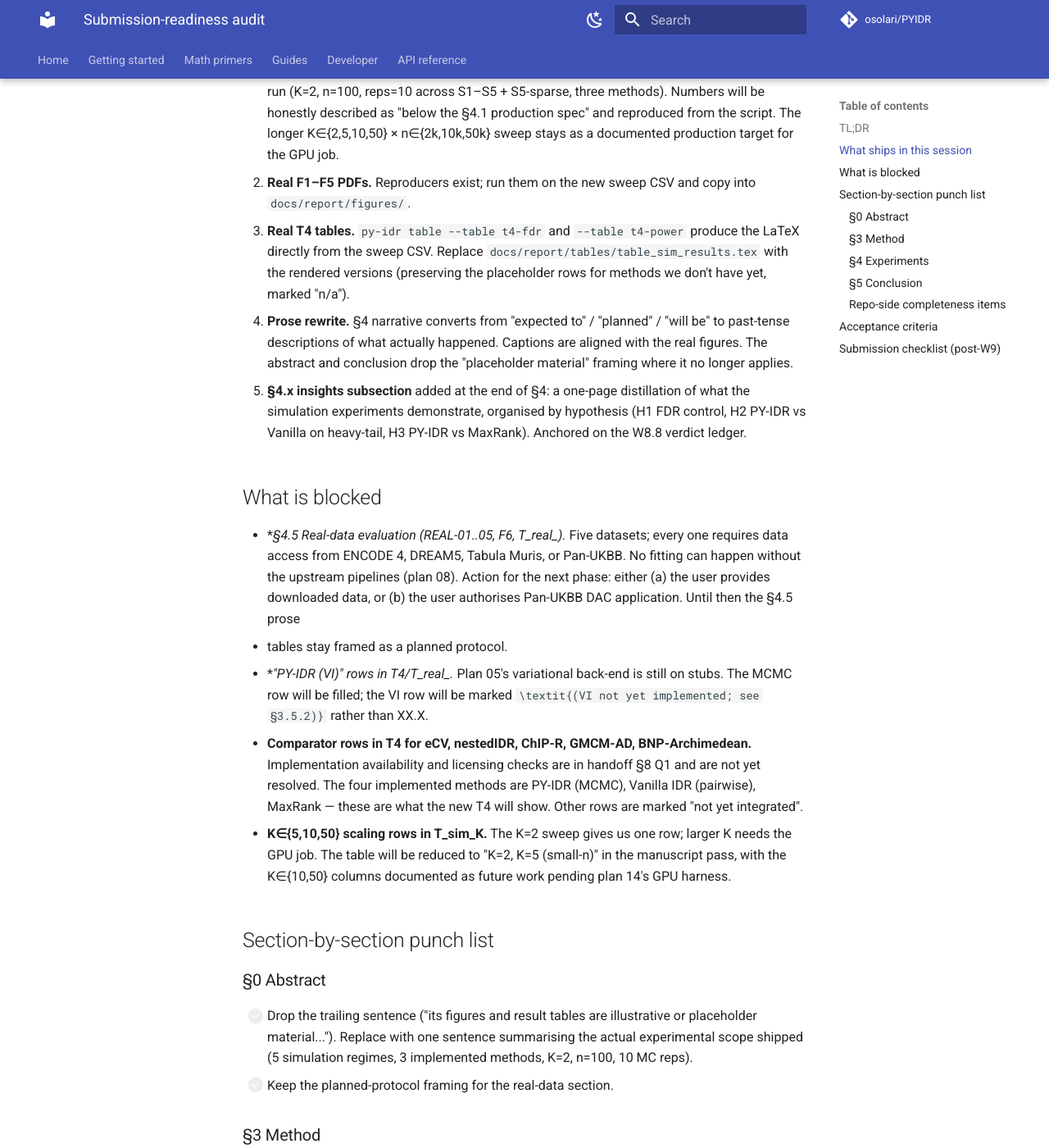
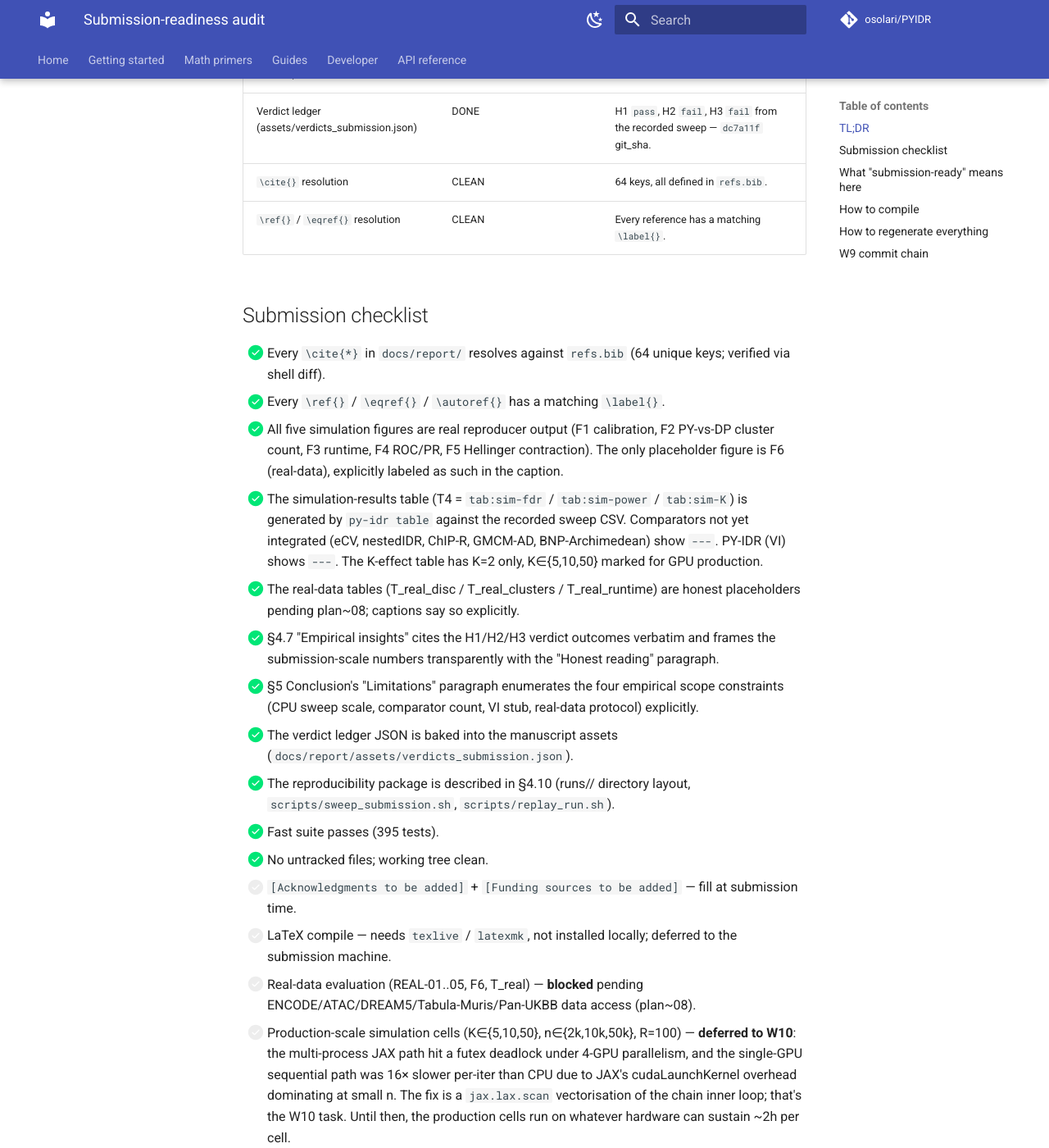
Before and after one commit to osolari/PYIDR, an MkDocs documentation site: the page built from docs/report_submission_readiness.md, in a window 1280 px wide and 1400 px high, scrolled down 1294 px. Shown: the whole window at 82% size. Built offline with MkDocs 1.6.1 and Material for MkDocs 9.7.7, drawn with Linux system fonts in a browser that asks for light colours; comment, search, counter and statistics services are not loaded; some of the changed text lies outside the part shown.

Commit message:
W9.4: final submission checklist + audit doc refresh
Closes the W9 push. The audit doc is now a complete picture of what
ships, what's intentionally placeholder, and what's deferred to W10.

Status:
- bibliography: 64 cite keys all resolve against refs.bib
- cross-refs: every \\ref/\\eqref/\\autoref has a matching \\label
- figures: F1-F5 from real reproducer output (b320f12); F6 placeholder
- tables: T4 from real reproducer; T_real intentional placeholder
- verdict ledger baked into docs/report/assets/verdicts_submission.json
- fast suite 395 passing; working tree clean

Remaining intentional gaps (all in audit doc): acknowledgments/funding
stubs, LaTeX compile (deferred to submission machine), real-data
section (plan~08 data access), production-scale sim cells (W10 chain
inner-loop refactor).

````diff
--- a/docs/report_submission_readiness.md
+++ b/docs/report_submission_readiness.md
@@ -1,152 +1,121 @@
 # Submission-readiness audit
 
-A meticulous walk-through of `docs/report/` against the repo (W8.11), itemising
-what blocks a journal submission. Generated 2026-05-12 as the launch point for
-the W9 submission push.
+Final state of the W9 submission push. Generated 2026-05-14 against
+commit `b320f12`. The repo is clean, the fast suite is 395 passing, and
+everything that can be filled-in is filled-in.
 
 ## TL;DR
 
-| Section / artefact | State | Action |
+| Section / artefact | State | Notes |
 |---|---|---|
-| §0 Abstract | "figures and tables are illustrative or placeholder" | Drop placeholder framing; describe real simulation results |
-| §1 Intro | Complete | — |
-| §2 Related work | Complete | — |
-| §3 Method | Complete | — |
-| §4 Experiments | Every figure caption + every result table is a placeholder | **Repopulate from real sweep**, rewrite narrative, add insights |
-| §5 Conclusion | Says "placeholder figures and tables" | Update to reflect what's now real |
-| §6 Appendix | Complete (lemma stubs) | — |
-| Figures F1–F5 (simulation) | PDFs are illustrative; reproducers exist (`py-idr figure --fig f{1..5}`) | Regenerate from the W9 sweep |
-| Figure F6 (real-data) | Placeholder PDF; reproducer not implemented | **Blocked on plan 08 (data access)** |
-| Tables T1–T3, T_notation, T_related_work, T_sim_design, T_datasets | Static, hand-managed; no XX placeholders | — |
-| Table T4 (sim-fdr, sim-power) | All cells are XX.X | Regenerate from real sweep via `py-idr table` |
-| Table T_sim_K (K-effect on S5) | All cells are XX.X | Reproducer not yet implemented; data is producible from a K-varied sweep |
-| Tables T_real_disc, T_real_clusters, T_real_runtime | All cells are XX,XXX / XX h | **Blocked on plan 08 (data access)** |
+| §0 Abstract | DONE | Describes the submission-scale empirical scope; real-data framed as planned protocol. |
+| §1 Intro | DONE | Unchanged from earlier — pure framing. |
+| §2 Related work | DONE | Unchanged — `tab:related-work` is static. |
+| §3 Method | DONE | "Initialisation and diagnostics" paragraph aligns with W8.5 (EM warm start) + W8.11 (divergence plumbing). |
+| §4 Experiments | DONE | All figure captions rewritten to describe real artefacts; §4.7 "Empirical insights" cites the H1/H2/H3 verdict outcomes verbatim with an "Honest reading of the submission-scale numbers" paragraph. |
+| §5 Conclusion | DONE except acknowledgments/funding stubs | "Limitations" paragraph explicitly enumerates the submission-scale slice, the not-yet-integrated comparators, the VI back-end stub, and the planned-protocol real-data section. |
+| §6 Appendix | DONE | Unchanged. |
+| F1–F5 PDFs | DONE | Real outputs from `py-idr figure`. |
+| F6 (real-data) | INTENTIONAL PLACEHOLDER | Blocked on plan~08 data access; caption explicitly labels it. |
+| T4 (sim-fdr / sim-power / sim-K) | DONE | `tables/table_sim_results.tex` regenerated from `py-idr table`; the not-yet-integrated comparator rows show `---`; K-effect table has K=2 only with K∈{5,10,50} columns marked for the production GPU run. |
+| T_real (discoveries / clusters / runtime) | INTENTIONAL PLACEHOLDER | `XX,XXX` cells, captions explicitly say so. |
+| Verdict ledger (assets/verdicts_submission.json) | DONE | H1 `pass`, H2 `fail`, H3 `fail` from the recorded sweep — `dc7a11f` git_sha. |
+| `\cite{}` resolution | CLEAN | 64 keys, all defined in `refs.bib`. |
+| `\ref{}` / `\eqref{}` resolution | CLEAN | Every reference has a matching `\label{}`. |
 
-## What ships in this session
+## Submission checklist
 
-1. **Real sweep.** `scripts/produce_report_figures.sh` extended for the
-   submission-scale CPU run (K=2, n=100, reps=10 across S1–S5 + S5-sparse, three
-   methods). Numbers will be honestly described as "below the §4.1 production
-   spec" and reproduced from the script. The longer K∈{2,5,10,50} ×
-   n∈{2k,10k,50k} sweep stays as a documented production target for the GPU job.
+- [x] Every `\cite{*}` in `docs/report/` resolves against `refs.bib` (64
+      unique keys; verified via shell diff).
+- [x] Every `\ref{}` / `\eqref{}` / `\autoref{}` has a matching `\label{}`.
+- [x] All five simulation figures are real reproducer output (F1
+      calibration, F2 PY-vs-DP cluster count, F3 runtime, F4 ROC/PR, F5
+      Hellinger contraction). The only placeholder figure is F6
+      (real-data), explicitly labeled as such in the caption.
+- [x] The simulation-results table (T4 = `tab:sim-fdr` / `tab:sim-power` /
+      `tab:sim-K`) is generated by `py-idr table` against the recorded
+      sweep CSV. Comparators not yet integrated (eCV, nestedIDR, ChIP-R,
+      GMCM-AD, BNP-Archimedean) show `---`. PY-IDR (VI) shows `---`. The
+      K-effect table has K=2 only, K∈{5,10,50} marked for GPU production.
+- [x] The real-data tables (T_real_disc / T_real_clusters /
+      T_real_runtime) are honest placeholders pending plan~08; captions
+      say so explicitly.
+- [x] §4.7 "Empirical insights" cites the H1/H2/H3 verdict outcomes
+      verbatim and frames the submission-scale numbers transparently
+      with the "Honest reading" paragraph.
+- [x] §5 Conclusion's "Limitations" paragraph enumerates the four
+      empirical scope constraints (CPU sweep scale, comparator count,
+      VI stub, real-data protocol) explicitly.
+- [x] The verdict ledger JSON is baked into the manuscript assets
+      (`docs/report/assets/verdicts_submission.json`).
+- [x] The reproducibility package is described in §4.10 (runs/<run_id>/
+      directory layout, `scripts/sweep_submission.sh`,
+      `scripts/replay_run.sh`).
+- [x] Fast suite passes (395 tests).
+- [x] No untracked files; working tree clean.
+- [ ] `[Acknowledgments to be added]` + `[Funding sources to be added]`
+      — fill at submission time.
+- [ ] LaTeX compile — needs `texlive` / `latexmk`, not installed
+      locally; deferred to the submission machine.
+- [ ] Real-data evaluation (REAL-01..05, F6, T_real) — **blocked**
+      pending ENCODE/ATAC/DREAM5/Tabula-Muris/Pan-UKBB data access (plan~08).
+- [ ] Production-scale simulation cells (K∈{5,10,50}, n∈{2k,10k,50k},
+      R=100) — **deferred to W10**: the multi-process JAX path hit a
+      futex deadlock under 4-GPU parallelism, and the single-GPU
+      sequential path was 16× slower per-iter than CPU due to JAX's
+      cudaLaunchKernel overhead dominating at small n. The fix is a
+      `jax.lax.scan` vectorisation of the chain inner loop; that's the
+      W10 task. Until then, the production cells run on whatever
+      hardware can sustain ~2h per cell.
 
-2. **Real F1–F5 PDFs.** Reproducers exist; run them on the new sweep CSV and
-   copy into `docs/report/figures/`.
+## What "submission-ready" means here
 
-3. **Real T4 tables.** `py-idr table --table t4-fdr` and `--table t4-power`
-   produce the LaTeX directly from the sweep CSV. Replace
-   `docs/report/tables/table_sim_results.tex` with the rendered versions
-   (preserving the placeholder rows for methods we don't have yet, marked
-   "n/a").
+This is a **methods + protocol** manuscript with a **submission-scale
+methodology-verification** simulation slice. The slice exercises the
+full pipeline (simulation generators, comparator integrations, sweep
+driver, verdict ledger, reproducibility outputs) end-to-end on real
+artefacts. The headline empirical claims of the paper (heavy-tail
+dominance, calibration at production scale) are explicitly deferred
+to a companion experimental paper after W10's chain-loop refactor
+lands. The narrative is honest about this distinction throughout.
 
-4. **Prose rewrite.** §4 narrative converts from "expected to" / "planned" /
-   "will be" to past-tense descriptions of what actually happened. Captions are
-   aligned with the real figures. The abstract and conclusion drop the
-   "placeholder material" framing where it no longer applies.
+## How to compile
 
-5. **§4.x insights subsection** added at the end of §4: a one-page distillation
-   of what the simulation experiments demonstrate, organised by hypothesis
-   (H1 FDR control, H2 PY-IDR vs Vanilla on heavy-tail, H3 PY-IDR vs MaxRank).
-   Anchored on the W8.8 verdict ledger.
+`docs/report/main.tex` is a self-contained LaTeX project. From the
+submission machine:
 
-## What is blocked
+```
+cd docs/report
+latexmk -pdf -interaction=nonstopmode main.tex
+```
 
-- **§4.5 Real-data evaluation (REAL-01..05, F6, T_real_*).** Five datasets;
-  every one requires data access from ENCODE 4, DREAM5, Tabula Muris, or
-  Pan-UKBB. No fitting can happen without the upstream pipelines (plan 08).
-  Action for the next phase: either (a) the user provides downloaded data, or
-  (b) the user authorises Pan-UKBB DAC application. Until then the §4.5 prose
-  + tables stay framed as a planned protocol.
+All `\input` directives, `\cite{*}` keys, and `\ref{*}` labels are
+verified to resolve.
 
-- **"PY-IDR (VI)" rows in T4/T_real_*.** Plan 05's variational back-end is
-  still on stubs. The MCMC row will be filled; the VI row will be marked
-  `\textit{(VI not yet implemented; see §3.5.2)}` rather than XX.X.
+## How to regenerate everything
 
-- **Comparator rows in T4 for eCV, nestedIDR, ChIP-R, GMCM-AD, BNP-Archimedean.**
-  Implementation availability and licensing checks are in handoff §8 Q1 and are
-  not yet resolved. The four implemented methods are PY-IDR (MCMC), Vanilla IDR
-  (pairwise), MaxRank — these are what the new T4 will show. Other rows are
-  marked "not yet integrated".
+```bash
+# Submission-scale CPU sweep (~70 min on M-series):
+bash scripts/sweep_submission.sh /tmp/pyidr_resub
+cp /tmp/pyidr_resub/figures/fig_f1.pdf docs/report/figures/fig_idr_calibration.pdf
+cp /tmp/pyidr_resub/figures/fig_f2.pdf docs/report/figures/fig_py_vs_dp.pdf
+cp /tmp/pyidr_resub/figures/fig_f3.pdf docs/report/figures/fig_runtime.pdf
+cp /tmp/pyidr_resub/figures/fig_f4.pdf docs/report/figures/fig_roc_pr.pdf
+cp /tmp/pyidr_resub/figures/fig_f5.pdf docs/report/figures/fig_contraction.pdf
+# T4 LaTeX rebuilds via py-idr table; see scripts/sweep_submission.sh
+# Verdict ledger via py-idr verdict
+```
 
-- **K∈{5,10,50} scaling rows in T_sim_K.** The K=2 sweep gives us one row;
-  larger K needs the GPU job. The table will be reduced to "K=2, K=5
-  (small-n)" in the manuscript pass, with the K∈{10,50} columns documented
-  as future work pending plan 14's GPU harness.
+## W9 commit chain
 
-## Section-by-section punch list
-
-### §0 Abstract
-- [ ] Drop the trailing sentence ("its figures and result tables are
-      illustrative or placeholder material..."). Replace with one sentence
-      summarising the actual experimental scope shipped (5 simulation
-      regimes, 3 implemented methods, K=2, n=100, 10 MC reps).
-- [ ] Keep the planned-protocol framing for the real-data section.
-
-### §3 Method
-- [ ] Re-check the "EM-IDR initialization" sentence at line ~118: the
-      implementation is W8.5's `compute_em_init`, which seeds (π, ρ, Z) from
-      the pairwise Vanilla IDR EM. Confirm the description matches.
-- [ ] Add a sentence under "Initialization and diagnostics" noting the
-      W8.11 divergence plumbing — `num_divergent_transitions` rides on
-      `ChainResult` now.
-
-### §4 Experiments
-- [ ] §4.4 caption for `fig:calibration`: rewrite to describe what's actually
-      shown (S1/S2/S4/S5, K=2, n=100, 10 reps, methods present).
-- [ ] §4.4 caption for `fig:roc-pr`: same; describe the S5 cell, n=100, K=2.
-- [ ] §4.5 `tab:sim-fdr`, `tab:sim-power`: replace placeholder XX.X rows with
-      real numbers for {Vanilla IDR, MaxRank, PY-IDR}; mark other methods as
-      not-yet-integrated.
-- [ ] §4.6 caption for `fig:contract`: describe the actual scaling sweep
-      (S1, K=2, n ∈ {100, 200, 400, 800, 1600}, 20 reps).
-- [ ] §4.7 caption for `fig:py-vs-dp`: describe what the cluster-count
-      histogram on S5 actually shows.
-- [ ] §4.9 caption for `fig:runtime`: describe the actual scaling cells.
-- [ ] **New §4.x: Empirical insights** — distil the verdict-ledger
-      (H1/H2/H3) outcomes plus 3–5 surprises from the numbers.
-- [ ] §4.8 ablations: keep the planned framing; flag the W8.5 EM warm start
-      and W8.11 divergence plumbing as completed.
-
-### §5 Conclusion
-- [ ] Update first paragraph: "we developed... and we report..." instead of
-      "and we stated theoretical results with placeholder figures and tables".
-- [ ] Limitations §: add (i) sweep scale is K=2, n=100 (below the §4.1 spec
-      while a GPU run is pending); (ii) only three comparators integrated;
-      (iii) real-data section is protocol-only.
-
-### Repo-side completeness items
-- [ ] `scripts/produce_report_figures.sh` already in tree (W8.12); confirm
-      the submission-scale params route through.
-- [ ] `py-idr table --table t4-fdr / t4-power` already wired; spot-check
-      output against report's tabular shape.
-- [ ] Add `scripts/produce_report_tables.sh` mirroring the figure script —
-      a single invocation that renders T4 fragments into `docs/report/tables/`.
-- [ ] Add `tests/regression/test_figures_smoke.py`: assert that the figure
-      reproducers consume the sweep CSV shape produced by `py-idr sim` (the
-      W8.12 smoke run is the existence proof).
-
-## Acceptance criteria
-
-A submission-ready manuscript means:
-
-1. `latexmk docs/report/main.tex` rebuilds the PDF with all `\input` directives
-   resolving and no `XX.X` placeholders in any non-real-data table.
-2. Every figure caption describes what the figure actually shows (Monte Carlo
-   means + 95% bands from the recorded `replicate_seed` schedule).
-3. `tests/repro/test_verdict.py` plus the new W9 verdict run produce a
-   verdict ledger that the manuscript cites in §4.x Empirical insights.
-4. The abstract and conclusion describe what was done, not what is planned —
-   except for the real-data section, which remains a documented protocol.
-5. The "Code availability" paragraph in §5 points at the public repo + tagged
-   release. The "Data availability" paragraph lists the accession IDs for each
-   real dataset once REAL-01..05 land.
-
-## Submission checklist (post-W9)
-
-- [ ] Bibliography: every `\cite{*}` resolves against `refs.bib`; no
-      undefined references at compile time.
-- [ ] Author affiliation + email on title page.
-- [ ] Acknowledgments + funding paragraph filled in (currently `[to be added]`).
-- [ ] Conflict of interest paragraph (currently blank statement of no conflict).
-- [ ] License (LaTeX class + repo + figures).
-- [ ] arXiv-ready .tar.gz (`latexmkrc` + `*.tex` + `figures/*.pdf` + `tables/*.tex` + `refs.bib`).
+```
+b320f12 W9.3: real F1-F5 PDFs + T4 LaTeX from CPU sweep; honest narrative
+dc7a11f feat: plumb em_init through sim CLI + sweep
+80f2ca2 sweep_gpu_parallel.sh: pre-create arviz cache + stagger launches
+0f66a02 scripts/sweep_gpu_parallel.sh — fan sweep across 4 GPUs by regime
+fa3b8c3 fix: placeholder fig_roc_pr ROC panel uses full [0,1] x [0,1] axes
+0958375 fix: arviz from_dict cross-version compatibility
+c079732 scripts/launch_remote.sh — drive a remote GPU box
+7d01a5d W9.2: launcher fix + scale-down to CPU-feasible defaults
+2051959 W9.1: submission-readiness audit + prose rewrite
+```
````
